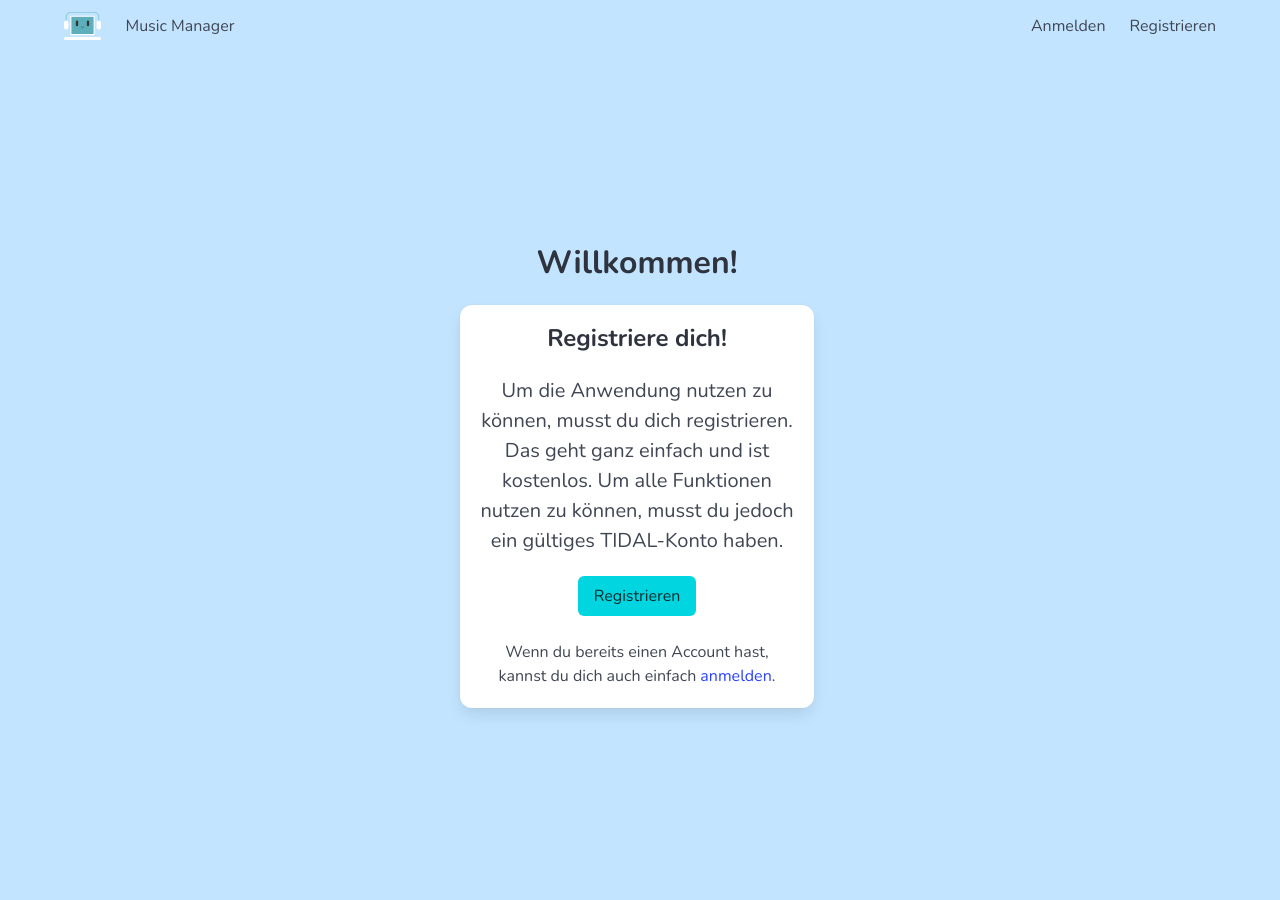
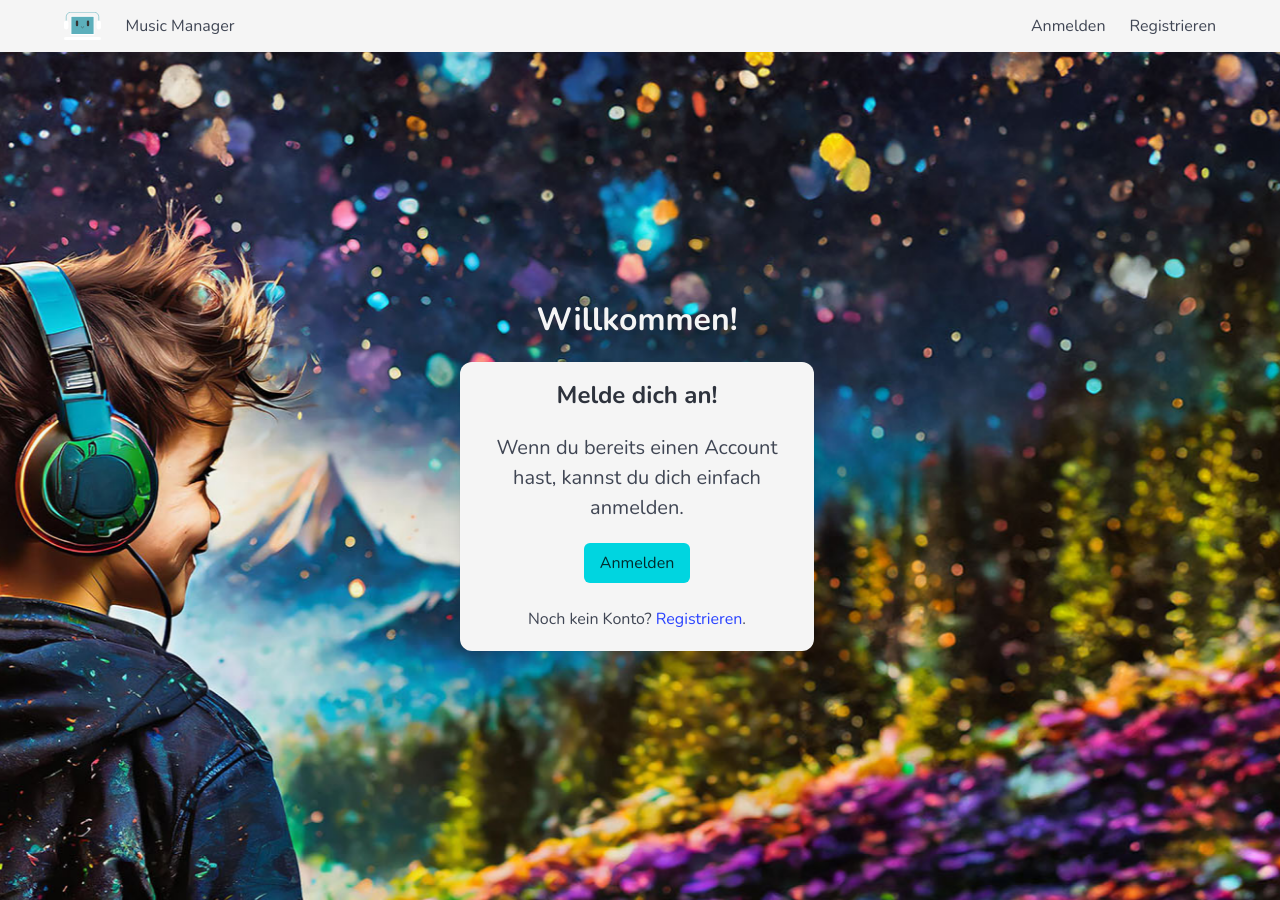
Before and after one commit to ralpht42/music-manager, a Flask app: page / in a window 1280 px wide. Run offline with Flask 3, Linux system fonts and the light colour scheme; parts of the project's set-up code (start-up, migrations or seed data) failed here and were passed over; some libraries are stand-ins or nearby versions.

Commit message:
fix: adjustments for the bright/dark theme feat: added background image feat: added error message when there is a connection problem with the TIDAL servers fix: error handling when there is a problem with the connection to the tidal servers style: autoformated many files refactor: moved darkmode from css to scss file feat: added the title from each page to the browsers title of the page fix: changed index page to refer to the login page as standard instead of register page

```diff
--- a/app/__init__.py
+++ b/app/__init__.py
@@ -1,7 +1,7 @@
 # init.py
 import os
 
-from flask import Flask, redirect, url_for
+from flask import Flask, redirect, url_for, flash
 from flask_login import LoginManager
 from flask_sqlalchemy import SQLAlchemy
 
@@ -57,7 +57,13 @@ def create_app(config_class=Config):
     @login_manager.user_loader
     def load_user(user_id):
         user = User.query.get(int(user_id))
-        user.load_tidal_session()
+        try:
+            user.load_tidal_session()
+        except Exception as e:
+            print(
+                f"Fehler beim Laden der TIDAL-Session für den Benutzer {user.username}:\n{e}"
+            )
+            flash(f"Fehler beim Laden der TIDAL-Session", "danger")
         return user
 
     @login_manager.unauthorized_handler
--- a/app/extensions.py
+++ b/app/extensions.py
@@ -1,2 +1,3 @@
 from flask_sqlalchemy import SQLAlchemy
+
 db = SQLAlchemy()
--- a/app/main/routes.py
+++ b/app/main/routes.py
@@ -24,7 +24,6 @@ def login_thread(app, user):
     user_id = user.get_id()
     tidal_future = user.get_tidal_future()
     tidal_session = user.get_tidal_session()
-
 
     # Warten Sie, bis der Benutzer sich angemeldet hat
     tidal_future.result()
--- a/app/models/song.py
+++ b/app/models/song.py
@@ -235,7 +235,6 @@ class Song(db.Model):
         self.tidal_song_id = best_match.id
         self.isrc = best_match.isrc
 
-
         self.explicit = best_match.explicit
 
         if self.Album is None:
@@ -254,7 +253,6 @@ class Song(db.Model):
 
         db.session.add(self)
         db.session.commit()
-
 
 
 class SongType(db.Model):
--- a/app/static/css/extensions.css
+++ b/app/static/css/extensions.css
@@ -7,23 +7,13 @@
 	flex-wrap: nowrap; /* no flex line break */
 }
 
-/* Different color scheme for light and dark mode */
-:root {
-	--body-background-color: #c2e4ff;
-}
 
-@media (prefers-color-scheme: dark) {
-	:root {
-		--body-background-color: #2c3744;
-		--bulma-scheme-main: #2b3238;
-		--bulma-shadow: 0 0.5em 1em -0.125em hsl(0deg 0% 0% / 36%),
-			0 0px 0 1px hsl(183.19, 100%, 44.31%, 0.5);
-	}
-}
 
-body {
-	background-color: var(--body-background-color);
-}
+
+
+
+.hero-head {
+	background-color: var(--bulma-scheme-main);
 
 /* Custom checkbox implementation */
 @supports (-webkit-appearance: none) or (-moz-appearance: none) {
--- a/app/templates/base.html
+++ b/app/templates/base.html
@@ -3,7 +3,7 @@
 	<head>
 		<meta charset="utf-8" />
 		<meta name="viewport" content="width=device-width, initial-scale=1" />
-		<title>Music Manager</title>
+		<title>{% block title%} {% endblock %}</title>
 		<link
 			rel="icon"
 			href="{{ url_for('static', filename='images/favicon.ico') }}"
@@ -24,10 +24,12 @@
 			rel="stylesheet"
 			href="https://fonts.googleapis.com/css2?family=Material+Symbols+Outlined:opsz,wght,FILL,GRAD@24,300,0,0"
 		/>
+		{% block head %}{% endblock %}
 	</head>
 	<body>
+		<div class="background-image"></div>
 		<section class="hero is-fullheight">
-			<div class="hero-head">
+			<header class="hero-head">
 				<nav class="navbar" role="navigation" aria-label="main navigation">
 					<div class="container">
 						<div class="navbar-brand">
@@ -73,7 +75,7 @@
 						</div>
 					</div>
 				</nav>
-			</div>
+			</header>
 
 			<div class="hero-body">
 				<div class="container">{% block content %} {% endblock %}</div>
--- a/app/templates/index.html
+++ b/app/templates/index.html
@@ -5,7 +5,10 @@
 <!-- Der Benutzer ist angemeldet -->
 {% if current_user.is_authenticated %}
 
-<h3 class="title">Willkommen, {{ current_user.username}}!</h3>
+<h3 class="title">
+	{% block title %} Willkommen{% if current_user.is_authenticated %}, {{
+	current_user.username }}{% endif %}! {% endblock %}
+</h3>
 <div class="box">
 	<!--- Hier wird die Fehlermeldung angezeigt, sofern vorhanden --->
 	{% with messages = get_flashed_messages() %} {% if messages %}
@@ -68,19 +71,17 @@
 			{% endif %} {% endwith %}
 
 			<div class="content is-medium">
-				<h2 class="subtitle is-4">Registriere dich!</h2>
+				<h2 class="subtitle is-4">Melde dich an!</h2>
 				<p>
-					Um die Anwendung nutzen zu können, musst du dich registrieren. Das
-					geht ganz einfach und ist kostenlos. Um alle Funktionen nutzen zu
-					können, musst du jedoch ein gültiges TIDAL-Konto haben.
+					Wenn du bereits einen Account hast, kannst du dich einfach anmelden.
 				</p>
-				<a href="{{ url_for('auth.signup') }}" class="button is-primary"
-					>Registrieren</a
+				<a href="{{ url_for('auth.login') }}" class="button is-primary"
+					>Anmelden</a
 				>
 			</div>
 			<p>
-				Wenn du bereits einen Account hast, kannst du dich auch einfach
-				<a href="{{ url_for('auth.login') }}">anmelden</a>.
+				Noch kein Konto?
+				<a href="{{ url_for('auth.signup') }}">Registrieren</a>.
 			</p>
 		</main>
 	</div>
--- a/app/templates/job_song.html
+++ b/app/templates/job_song.html
@@ -1,7 +1,9 @@
 <!-- templates/job_song.html -->
 {% extends "base.html" %} {% block content %}
 
-<h1 class="title">Job: {{ job.name }} - Song: {{ song.title }}</h1>
+<h1 class="title">
+	{% block title %} Job: {{ job.name }} - Song: {{ song.title }} {% endblock %}
+</h1>
 <div class="box">
 	<!--- Hier wird die Fehlermeldung angezeigt, sofern vorhanden --->
 	{% with messages = get_flashed_messages() %} {% if messages %}
--- a/app/templates/jobs.html
+++ b/app/templates/jobs.html
@@ -1,6 +1,6 @@
 <!-- templates/jobs.html -->
 {% extends "base.html" %} {% block content %}
-<h1 class="title">Jobs</h1>
+<h1 class="title">{% block title %} Jobs {% endblock %}</h1>
 <div class="box">
 	<!--- Hier wird die Fehlermeldung angezeigt, sofern vorhanden --->
 	{% with messages = get_flashed_messages() %} {% if messages %}
--- a/bulma-customisation.scss
+++ b/bulma-customisation.scss
@@ -1,15 +1,50 @@
 @use 'sass:color';
-
 
 // Path to Bulma's sass folder
 @use 'bulma/sass' with (
 	$family-primary: '"Nunito", sans-serif',
 	$primary: #00d6e2,
 
+	// Customise the colors
+	$title-color: #f5f5f5,
+
 	//$link: #3273dc,
 	$control-border-width: 2px
 );
 
+@use 'bulma/sass/utilities/css-variables' as cv;
+@include cv.system-theme($name: 'dark') {
+	// As there is a background image, we don't want to change the background color
+	/*--body-background-color: #2c3744; */
+
+	// This is the color of the main content
+	--bulma-scheme-main: #2b3238;
+	--bulma-shadow: 0 0.5em 1em -0.125em hsl(0deg 0% 0% / 36%),
+		0 0px 0 1px hsl(183.19, 100%, 44.31%, 0.5);
+}
+@include cv.system-theme($name: 'light') {
+	// As there is a background image, we don't want to change the background color
+	/*--body-background-color: #f5f5f5; */
+
+	// This is the color of the main content
+	--bulma-scheme-main: #f5f5f5;
+}
+
+.background-image {
+	background-image: url('/static/images/background.jpg'); /* Path is not dynamicly generated, because jinja2 is not available in CSS */
+	background-size: cover;
+	background-position: center;
+	position: fixed;
+	width: 100%;
+	height: 100%;
+	z-index: -1;
+	transform: scale(1.1); /* Scale the image to hide the edges */
+}
+
+.background-image-blur {
+	@extend .background-image;
+	filter: blur(5px);
+}
 
 
 // Import the Google Font
```
Also changed, not shown: app/models/job.py (+5 -6 lines), app/models/user.py (+28 -7 lines), app/playlists/routes.py (+12 -2 lines), app/templates/job.html (+4 -10 lines), app/auth/__init__.py (line endings or trailing spaces), app/playlists/__init__.py (line endings or trailing spaces), app/static/css/bulma.css, app/static/images/background.jpg (added), 1 other file.
